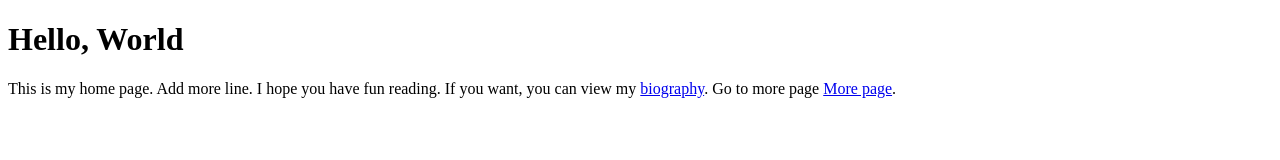
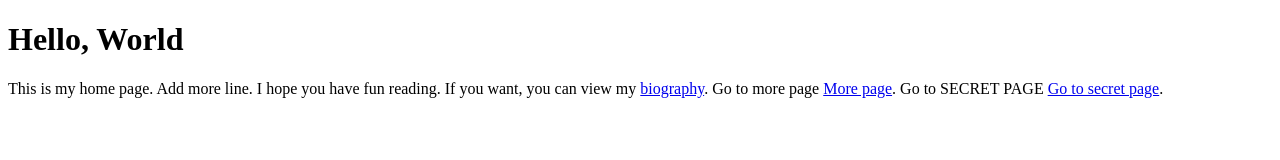
Before and after one commit to Suraphus/223-homepage, a plain HTML site: page index.html in a window 1280 px wide. Drawn offline with Linux system fonts and the light colour scheme.

Commit message:
Link to secret

```diff
--- a/index.html
+++ b/index.html
@@ -8,6 +8,7 @@
 	I hope you have fun reading.
 	If you want, you can view my <a href="bio.html">biography</a>.
 	Go to more page <a href = "more.html"> More page</a>.
+	Go to SECRET PAGE <a href = "secret.html">Go to secret page</a>.
   </p>
 </body>
 </html>
```
